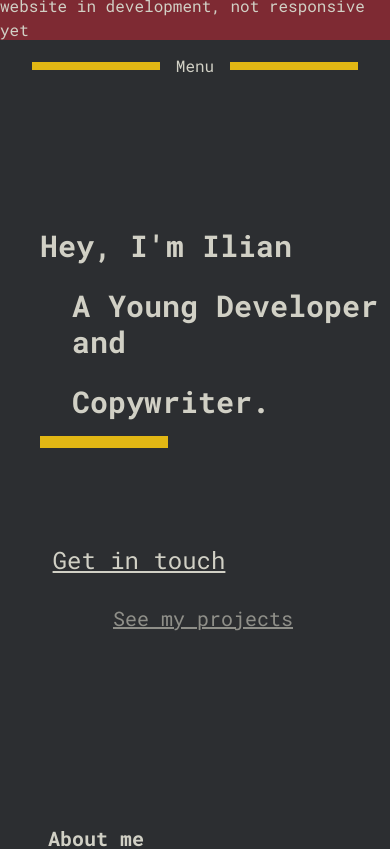
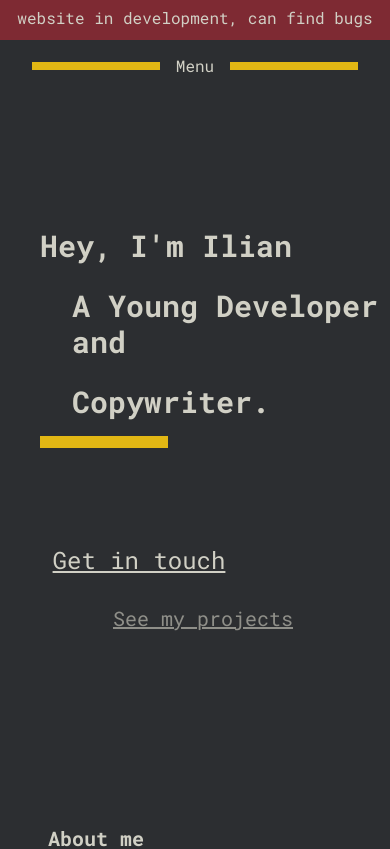
Before and after one commit to Nayza-bytes/MyPortfolio, a React (Create React App) app: page / in a window 390 px wide. Shown: the top 849 px of the page. Built offline with nearby package versions, Linux system fonts and the light colour scheme.

Commit message:
Last modification before pushing the fully responsive website

```diff
--- a/src/app/Header.js
+++ b/src/app/Header.js
@@ -4,7 +4,7 @@ const Header = () => {
     return (
             <div class="top-0 left-0 w-screen h-16 m-0 flex flex-row bg-bg_gray-100 text-text_color-100">
                 <div className="w-screen h-11 absolute bg-red_secondary-200 flex items-center justify-center" >
-                    <p>The website is still in development, not fully responsive yet</p>
+                    <p>The website is still in development, can find bugs</p>
                 </div>
                 <div className="flex justify-center items-center pl-32 mt-20">
                     <a class={linkStyle} href="#home">Home</a>
--- a/src/app/MNavbar.js
+++ b/src/app/MNavbar.js
@@ -26,7 +26,7 @@ const MNavbar = () => {
             )}
                 <div className="flex justify-center items-center w-full h-9 bg-bg_gray-100 text-text_color-100">
                     <div className="w-screen h-11 absolute bg-red_secondary-200 flex items-center justify-center" >
-                        <p>website in development, not responsive yet</p>
+                        <p>website in development, can find bugs</p>
                     </div>
                     <div onClick={() => setIsOpen(true)} className="flex items-center mt-24">
                         <div className="w-32 bg-orange_primary h-2"></div>
```
